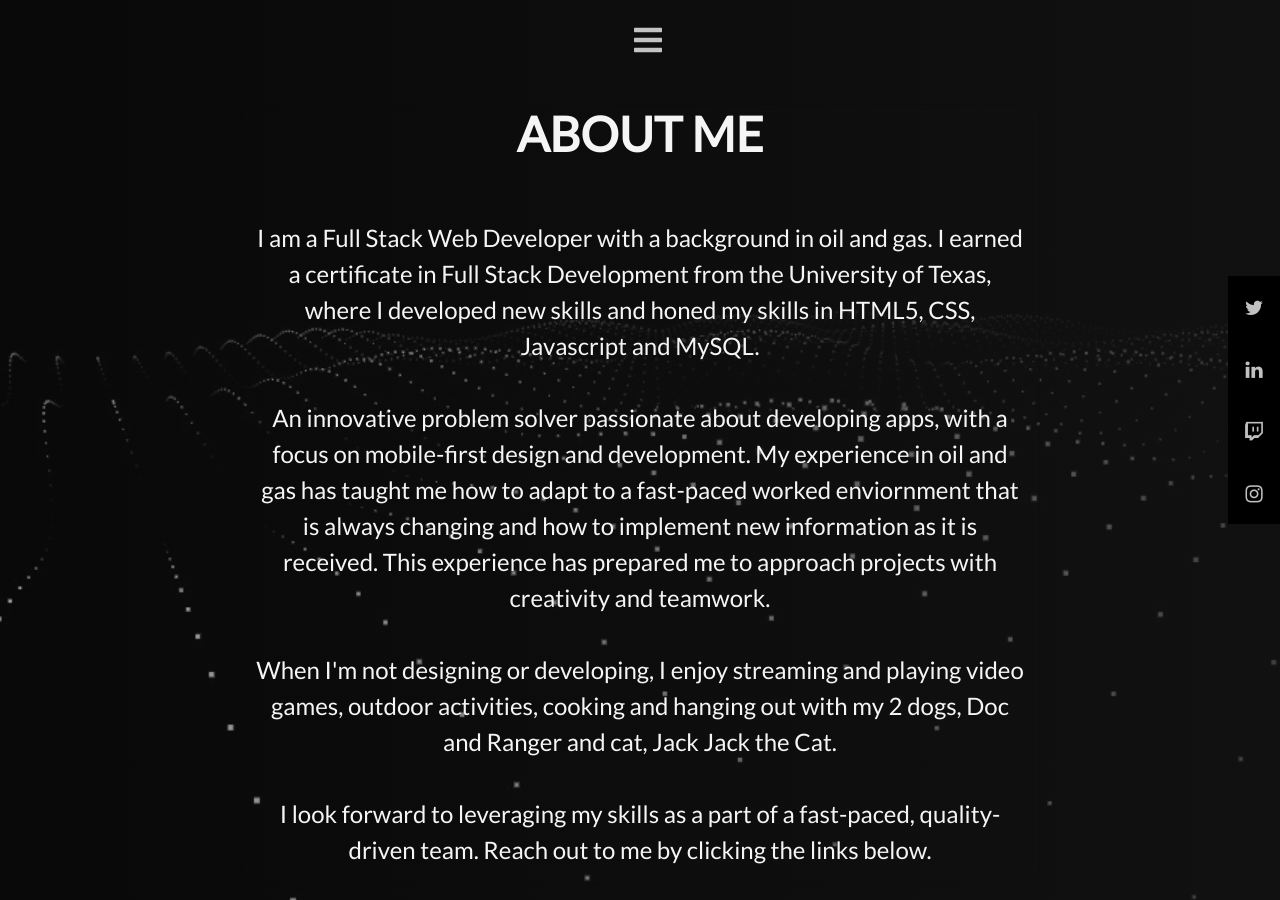
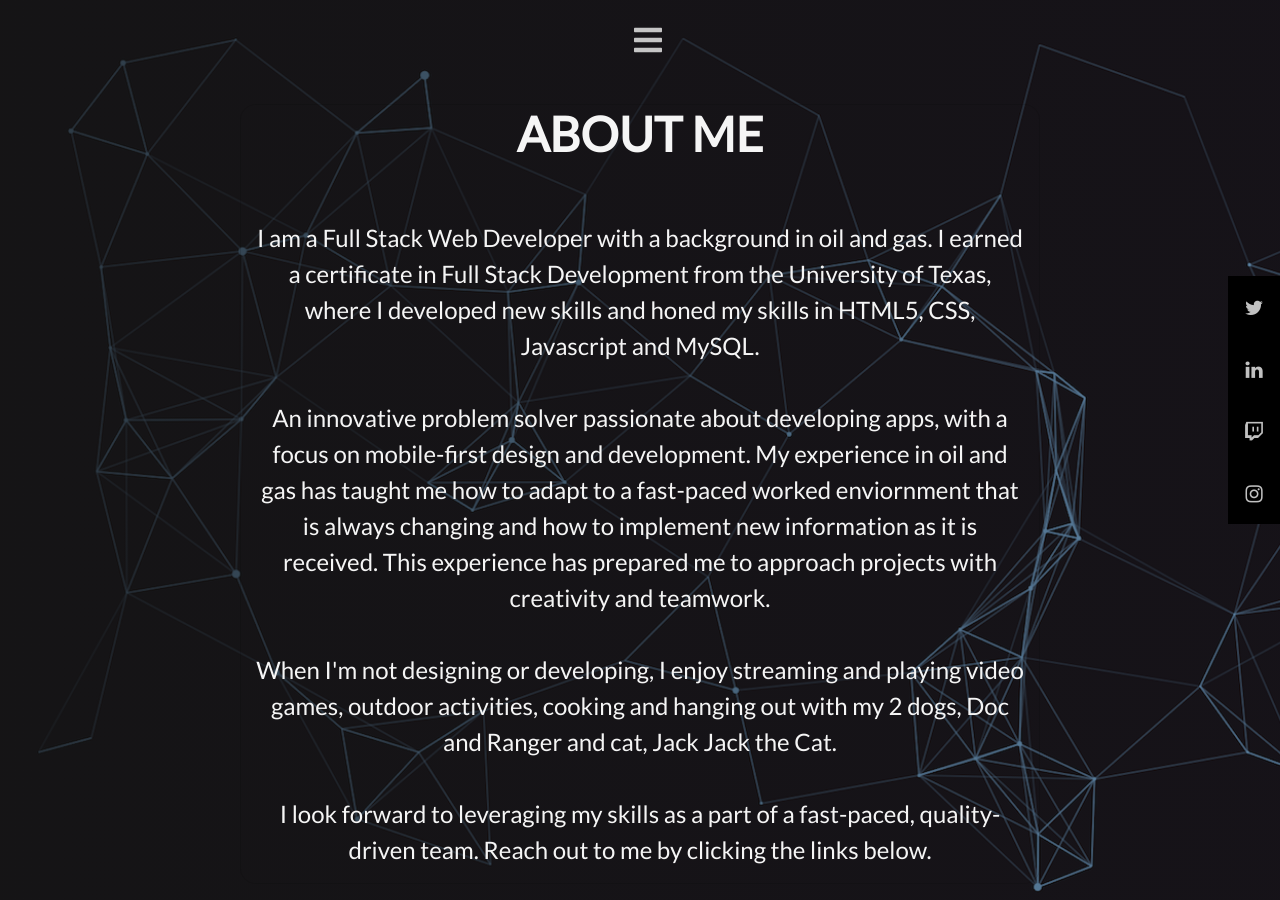
Before and after one commit to Ramong06/portfolio-website, a React (Create React App) app: page /about in a window 1280 px wide. Built offline with nearby package versions, Linux system fonts and the light colour scheme; the HTML template or start-up script is replaced by a standard one.

Commit message:
changed background on about, kept col, must remove card

```diff
--- a/src/App.css
+++ b/src/App.css
@@ -43,11 +43,12 @@
 }
 
 .about-page {
-  background: linear-gradient(to left, rgba(21, 21, 21, 0.81), rgba(23, 23, 23, 0.372)),  url(./images/about-background.jpeg);
+  background: linear-gradient(to right, rgba(21, 21, 21, 0.81), rgba(23, 23, 23, 0.372)),  url(./images/cool-background.png);
   -webkit-background-size: cover;
   -moz-background-size: cover;
   -o-background-size: cover;
   background-size: cover;
+  height: 100%;
 }
 
 .p1, .p2, .p3, .p4 {
```
Also changed, not shown: src/images/cool-background.png (added).
